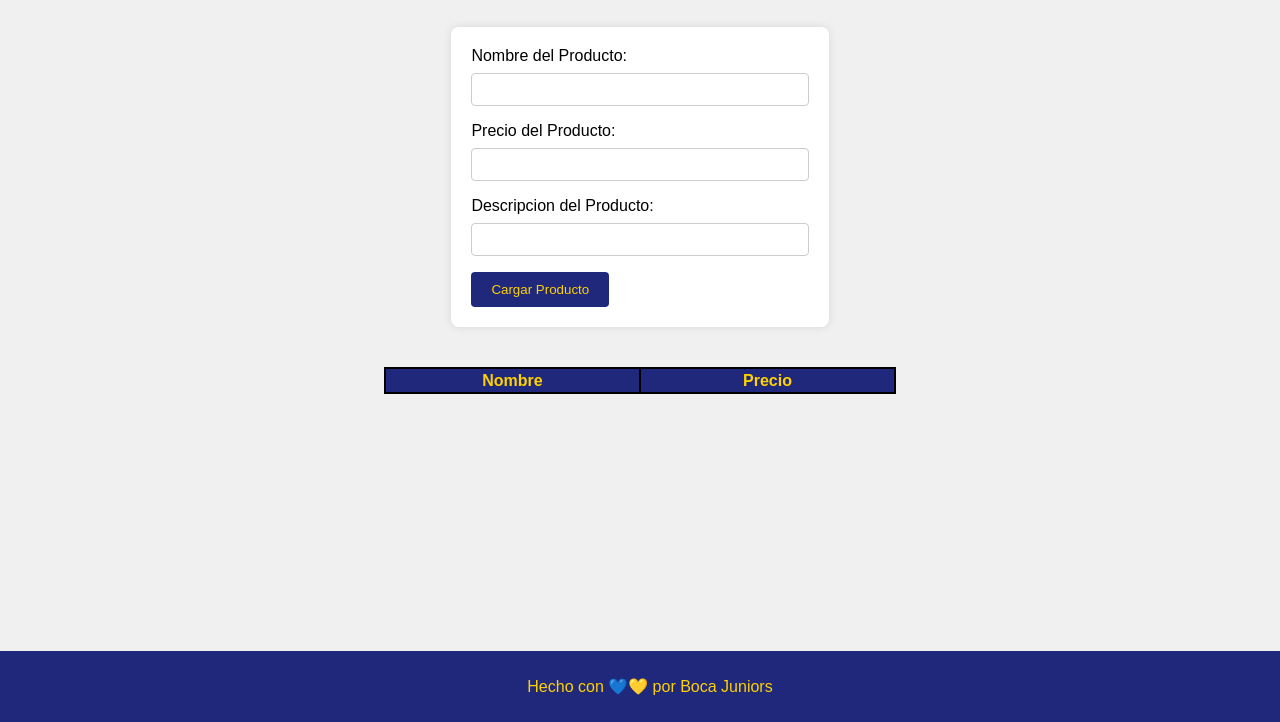
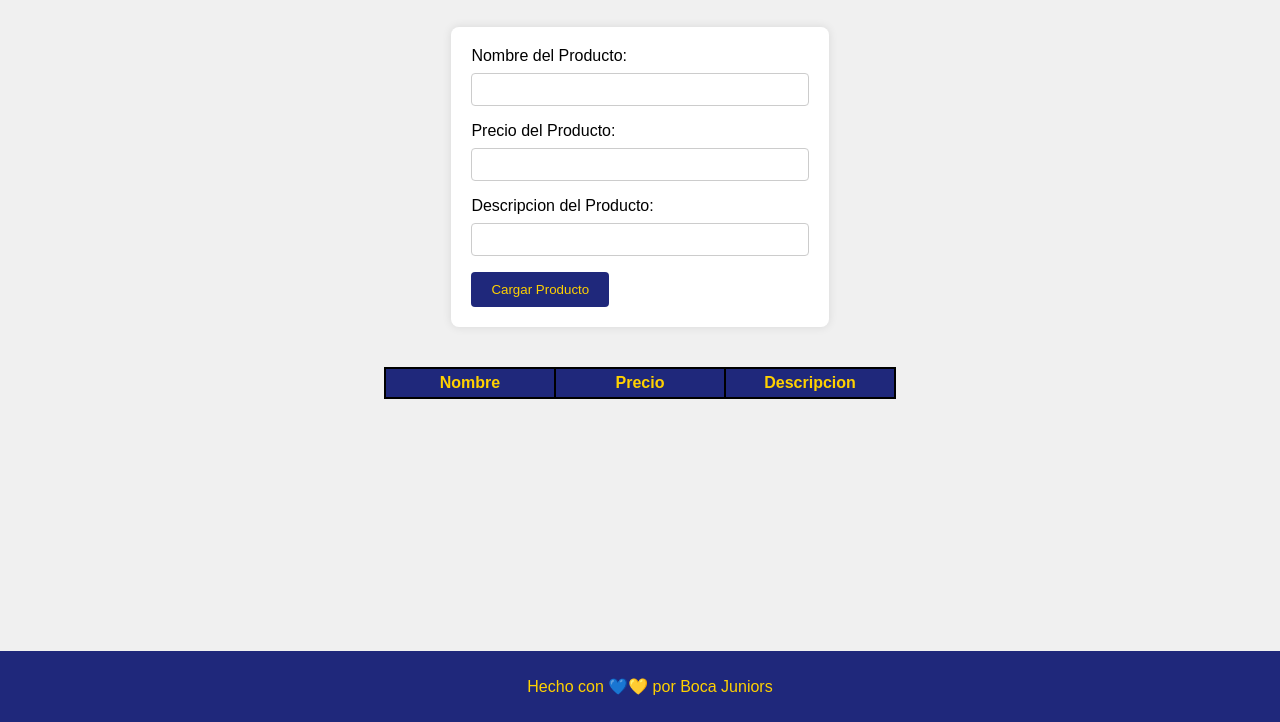
Before and after one commit to agusaar/TP_Docker, a plain HTML site: page frontend/index.html in a window 1280 px wide. Shown: the part 78-800 px from the top of the page. Drawn offline with nearby package versions, Linux system fonts and the light colour scheme; no server answers; a script that the page names is missing.

Commit message:
Table styles

```diff
--- a/frontend/index.html
+++ b/frontend/index.html
@@ -32,6 +32,7 @@
           <tr>
           <th>Nombre</th>
           <th>Precio</th>
+          <th>Descripcion</th>
           </tr>
         </thead>
         <tbody id="cuerpo-tabla"></tbody>
--- a/frontend/index.js
+++ b/frontend/index.js
@@ -53,6 +53,7 @@ const cargarTabla = async () => {
           <tr>
               <td>${prod.name}</td>
               <td>${prod.price}</td>
+              <td>${prod.description}</td>
           </tr>`;
 
       tableContent += fila;
--- a/frontend/styles.css
+++ b/frontend/styles.css
@@ -95,6 +95,7 @@ body {
   table {
     width: 40%;
     border-collapse: collapse;
+    margin-bottom: 100px;
  }
  th, td {
     width: 25%;
@@ -105,4 +106,5 @@ body {
  thead{
   background-color: #1f287b;
   color: #ffd100;
+  height: 30px;
  }
```
